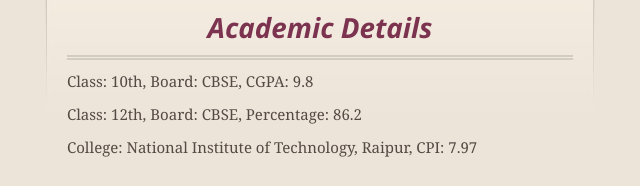
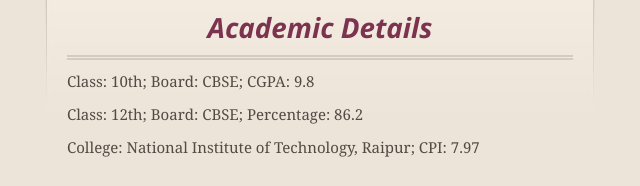
Before and after one commit to apoorvsinghal04/apoorvsinghal04.github.io, a plain HTML site: page index.html in a window 1280 px wide. Shown: the part 219-405 px from the top of the page, 320-960 px from the left. Drawn offline with nearby package versions, Linux system fonts and the light colour scheme.

Commit message:
Update index.html

```diff
--- a/index.html
+++ b/index.html
@@ -46,9 +46,9 @@
 
       <section id="main_content">
         <h3>Academic Details</h3>
-<p>Class: 10th, Board: CBSE, CGPA: 9.8</p>
-<p>Class: 12th, Board: CBSE, Percentage: 86.2</p>
-<p>College: National Institute of Technology, Raipur, CPI: 7.97</p>
+<p>Class: 10th;<t/> Board: CBSE;<t/> CGPA: 9.8</p>
+<p>Class: 12th;<t/> Board: CBSE;<t/> Percentage: 86.2</p>
+<p>College: National Institute of Technology, Raipur;<t/> CPI: 7.97</p>
 
 <h3>Technical Skills</h3>
 <p><span style="font-weight: bold">Programming Languages</span>: C, C++, JAVA SE</p>
```
